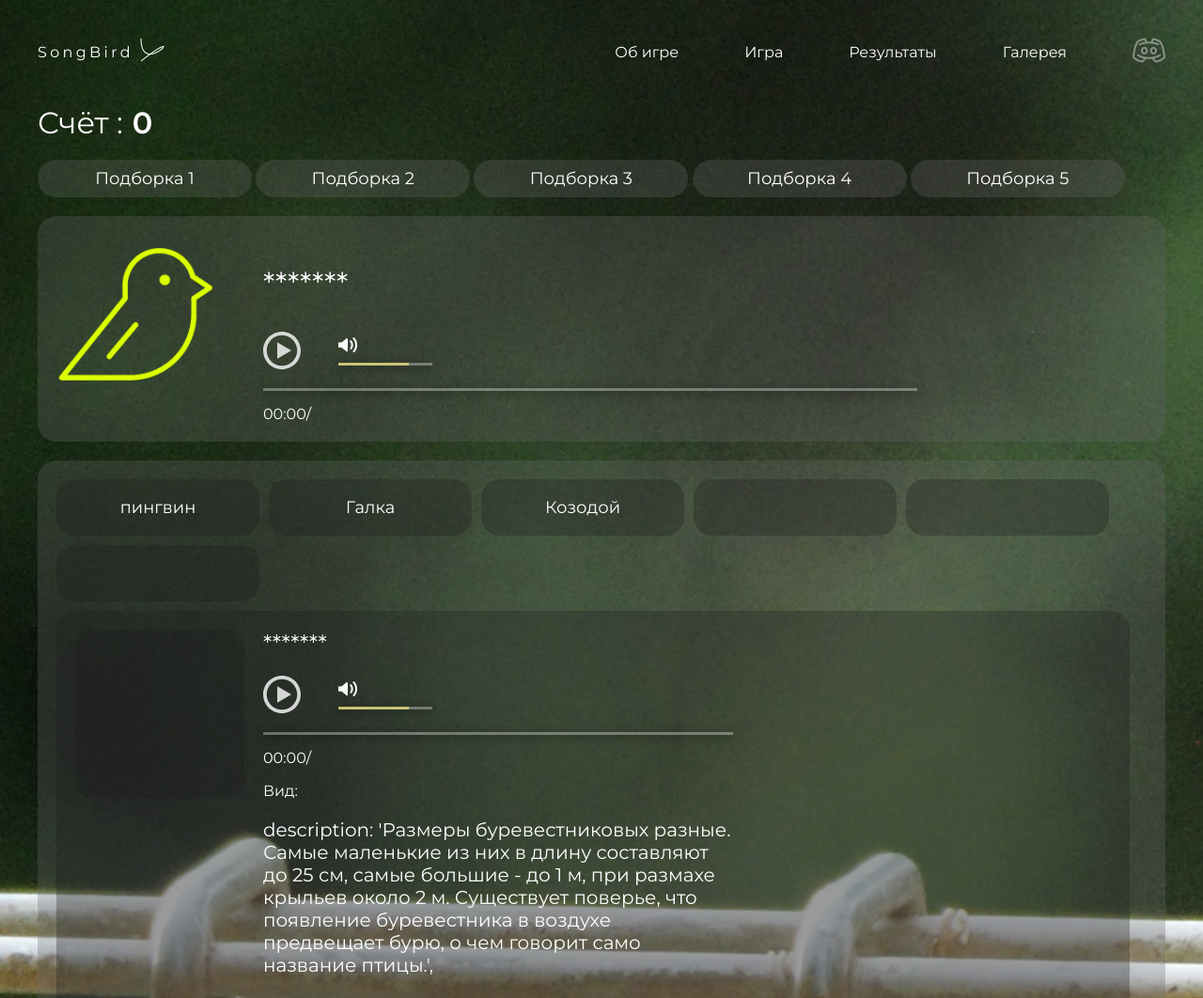
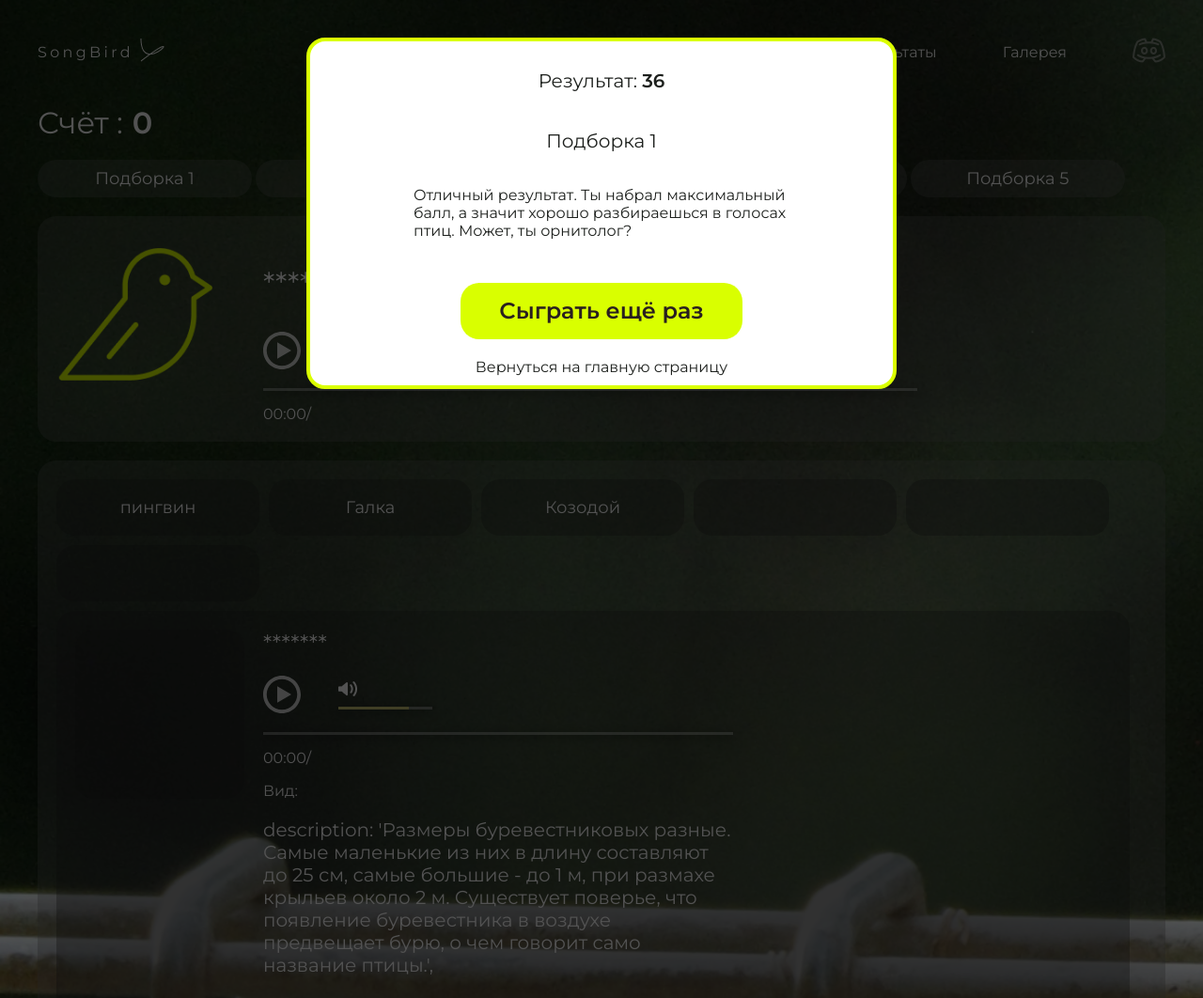
Before and after one commit to IrinaIID/RS-School-JS, a plain HTML site: page songbird/pages/game/index.html in a window 1280 px wide. Shown: the top 1062 px of the page at 94% size. Drawn offline with Linux system fonts and the light colour scheme.

Commit message:
feat: add popUp

```diff
--- a/songbird/pages/game/index.html
+++ b/songbird/pages/game/index.html
@@ -13,12 +13,18 @@
   <link rel="stylesheet" href="style.css">
 </head>
 <body class="body">
+  <div class="popup-win-all">
+    <div class="popup-win">
+      <p>Результат: <span class="popup-span-score">36</span></p>
+      <p>Подборка 1</p>
+      <p class="popup-text-result">Отличный результат. Ты набрал максимальный балл, а значит хорошо разбираешься в голосах птиц. Может, ты орнитолог?</p>
+      <form action="index.html">
+        <button class="btn-start btn-start-popup">Сыграть ещё раз</button>
+      </form>
+      <a href="../main/index.html" class="a-back-to-main">Вернуться на главную страницу</a>
+    </div>
+  </div>
   <header class="header">
-    <!-- <div class="popup-win-all">
-      <div class="popup-win">
-
-      </div>
-    </div> -->
     <a href="../main/index.html"><img src="../../assets/icons/logo.png" alt="logo SongBird"></a>
     <nav>
       <ul class="ul-navigation">
@@ -119,7 +125,6 @@
         </div>
         <button class="btn-next"><img src="../../assets/icons/next-bird.png" alt="">Далее</button>
       </div>
-
     </section>
   </main>
   <footer class="footer">
--- a/songbird/pages/game/style.css
+++ b/songbird/pages/game/style.css
@@ -112,7 +112,7 @@
 }
 
 .play-item::before {
-  content: "\2713";
+  /* content: "\2713"; */
   position: absolute;
   left: 0;
   top: 2px;
@@ -408,3 +408,58 @@
   }
 
 }
+
+
+
+
+.popup-win-all {
+  position: absolute;
+  z-index: 10;
+  width: 100%;
+  height: 100%;
+  background-color: rgba(0, 0, 0, 0.678);
+  /* display: none; */
+}
+
+.popup-win {
+  max-width: 600px;
+  margin: auto;
+  margin-top: 40px;
+  border-radius: 20px;
+  border: 4px solid #DBFF00;
+  background: #fff;
+  padding: 10px;
+  display: flex;
+  flex-direction: column;
+  align-items: center;
+  color: #1d201d;
+  font-size: 20px;
+}
+
+.popup-span-score {
+  font-weight: 600;
+}
+
+.popup-text-result {
+  max-width: 400px;
+  font-size: 16px;
+}
+
+.btn-start-popup {
+  font-size: 24px;
+}
+
+.a-back-to-main {
+  color: #1d201d;
+  font-size: 16px;
+  text-decoration: none;
+  margin-top: 20px;
+}
+
+@media (max-width: 460px) {
+
+  .btn-start-popup {
+    font-size: 16px;
+  }
+
+}
--- a/songbird/pages/main/style.css
+++ b/songbird/pages/main/style.css
@@ -92,7 +92,7 @@
   cursor: pointer;
   background-color: #fff;
   color: #1A2914;
-  font-size: 32px;
+  font-size: 30px;
 }
 
 .footer {
@@ -200,6 +200,10 @@
     font-size: 18px;
   }
 
+  .btn-start:hover {
+    font-size: 18px;
+  }
+
   .description-article,
   .description-p {
     font-size: 16px;
```
